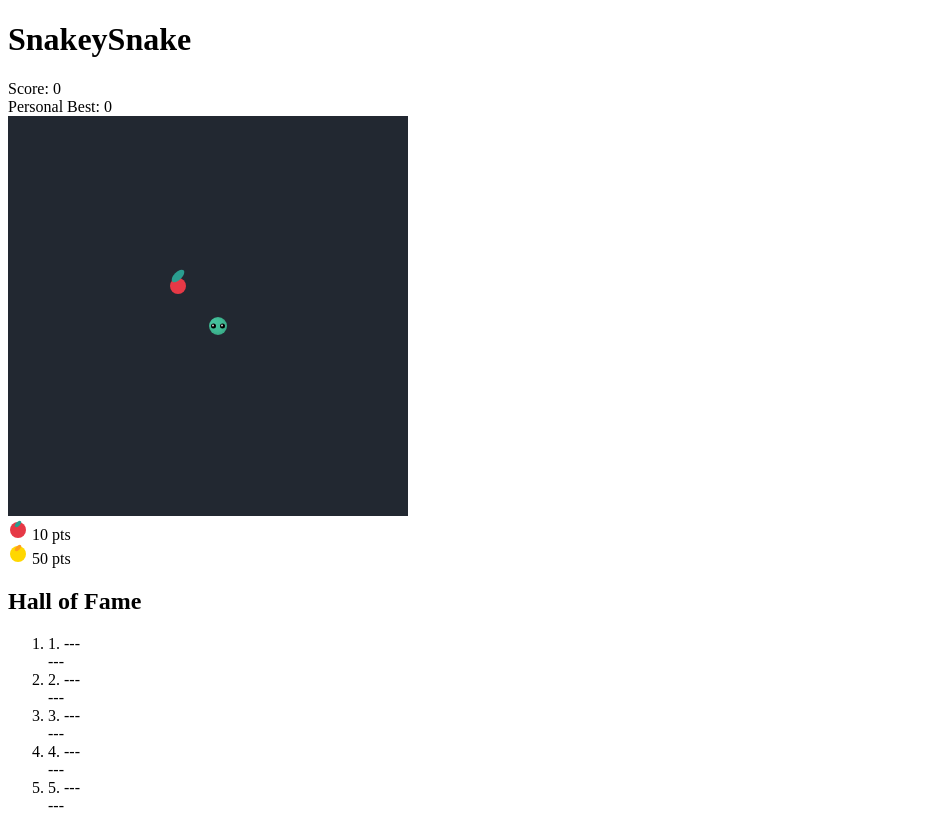
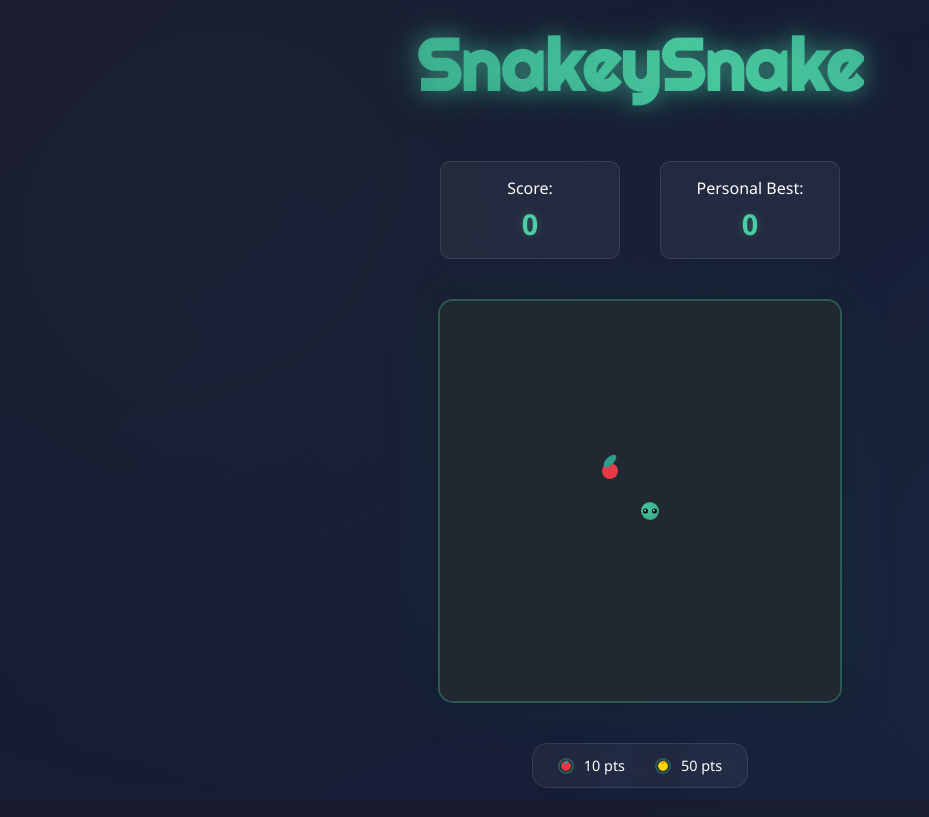
Before and after one commit to MariusChristensen/cursor-guided-game, a website built with Vite: page src/index.html in a window 1280 px wide. Shown: the top 817 px of the page, without its empty margins (0-929 px from the left). Built offline with nearby package versions, Linux system fonts and the light colour scheme; some packages are replaced by stand-ins of ours; no server answers; the database is empty.

Commit message:
fix: rename CSS file to bypass caching issues

```diff
--- a/src/index.html
+++ b/src/index.html
@@ -14,7 +14,7 @@
       href="https://fonts.googleapis.com/css2?family=Righteous&display=swap"
       rel="stylesheet"
     />
-    <link rel="stylesheet" href="styles.css?v=123" />
+    <link rel="stylesheet" href="styles-new.css" />
   </head>
   <body>
     <h1>SnakeySnake</h1>
```
Also changed, not shown: src/styles-new.css (renamed from src/styles.css).
